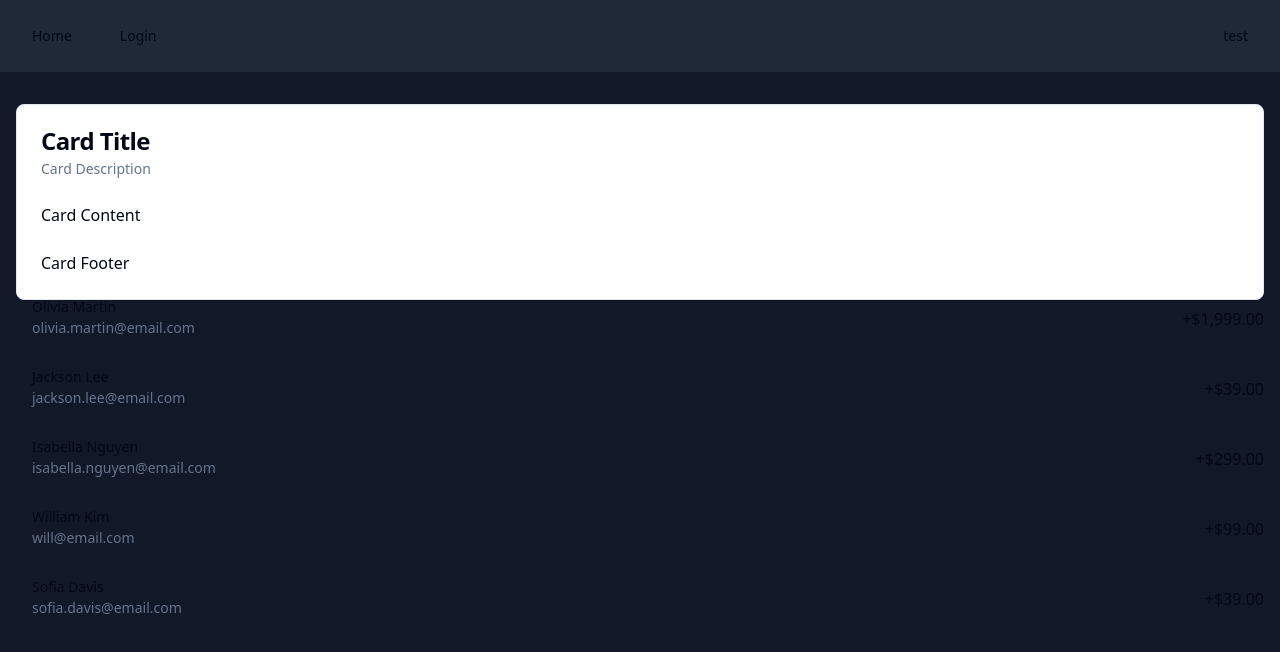
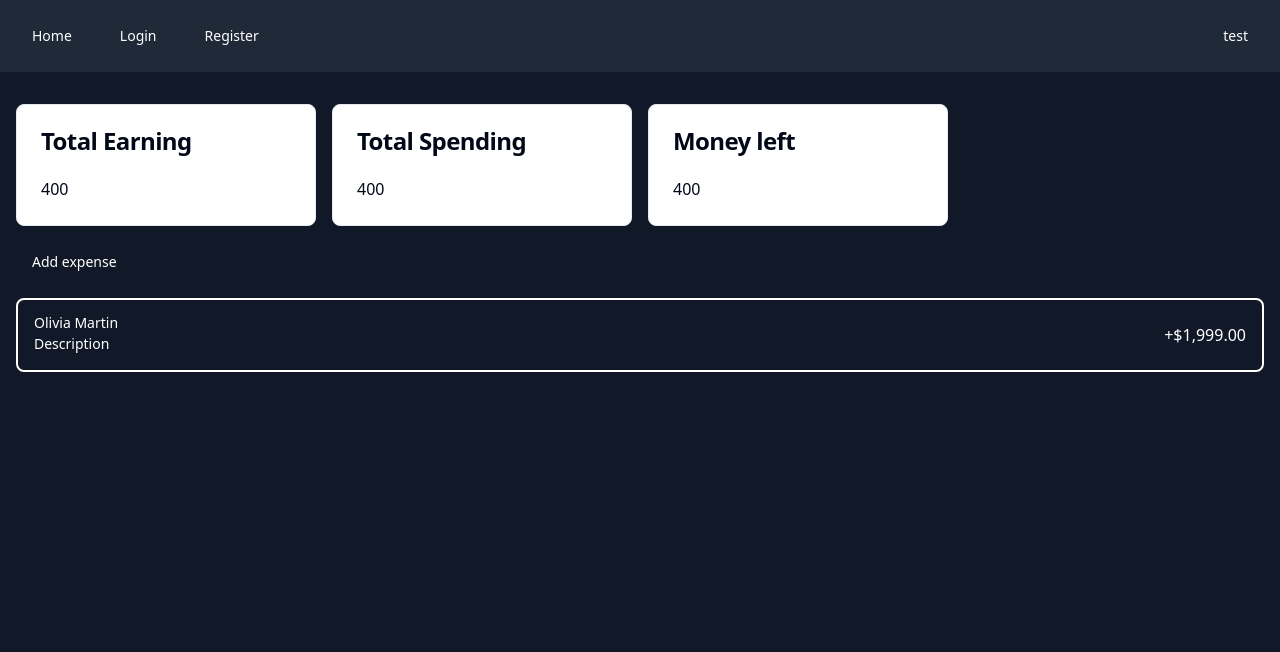
Before and after one commit to aquafinatrippy/finance-manager, a React (Vite) app in the folder Client/: page / in a window 1280 px wide. Shown: the top 652 px of the page. Built offline with nearby package versions, Linux system fonts and the light colour scheme; sample sign-in values are in the browser's storage.

Commit message:
fixed styiling, created empty route for adding expenses

```diff
--- a/Client/src/@/components/ui/button.tsx
+++ b/Client/src/@/components/ui/button.tsx
@@ -1,56 +1,56 @@
-import * as React from "react";
-import { Slot } from "@radix-ui/react-slot";
-import { cva, type VariantProps } from "class-variance-authority";
+import * as React from 'react'
+import { Slot } from '@radix-ui/react-slot'
+import { cva, type VariantProps } from 'class-variance-authority'
 
-import { cn } from "@/lib/utils";
+import { cn } from '@/lib/utils'
 
 const buttonVariants = cva(
-  "inline-flex items-center justify-center rounded-md text-sm font-medium ring-offset-background transition-colors focus-visible:outline-none focus-visible:ring-2 focus-visible:ring-ring focus-visible:ring-offset-2 disabled:pointer-events-none disabled:opacity-50",
+  'inline-flex items-center justify-center rounded-md text-sm font-medium ring-offset-background transition-colors focus-visible:outline-none focus-visible:ring-2 focus-visible:ring-ring focus-visible:ring-offset-2 disabled:pointer-events-none disabled:opacity-50',
   {
     variants: {
       variant: {
-        default: "bg-primary text-primary-foreground hover:bg-primary/90",
+        default: 'bg-primary text-primary-foreground hover:bg-primary/90',
         destructive:
-          "bg-destructive text-destructive-foreground hover:bg-destructive/90",
+          'bg-destructive text-destructive-foreground hover:bg-destructive/90',
         outline:
-          "border border-input bg-background hover:bg-accent hover:text-accent-foreground",
+          'border border-input bg-background hover:bg-accent hover:text-accent-foreground',
         secondary:
-          "bg-secondary text-secondary-foreground hover:bg-secondary/80",
-        ghost: "hover:bg-accent hover:text-accent-foreground",
-        link: "text-primary underline-offset-4 hover:underline",
+          'bg-secondary text-secondary-foreground hover:bg-secondary/80',
+        ghost: 'text-white hover:bg-accent hover:text-accent-foreground',
+        link: 'text-primary underline-offset-4 hover:underline',
       },
       size: {
-        default: "h-10 px-4 py-2",
-        sm: "h-9 rounded-md px-3",
-        lg: "h-11 rounded-md px-8",
-        icon: "h-10 w-10",
+        default: 'h-10 px-4 py-2',
+        sm: 'h-9 rounded-md px-3',
+        lg: 'h-11 rounded-md px-8',
+        icon: 'h-10 w-10',
       },
     },
     defaultVariants: {
-      variant: "default",
-      size: "default",
+      variant: 'default',
+      size: 'default',
     },
   }
-);
+)
 
 export interface ButtonProps
   extends React.ButtonHTMLAttributes<HTMLButtonElement>,
     VariantProps<typeof buttonVariants> {
-  asChild?: boolean;
+  asChild?: boolean
 }
 
 const Button = React.forwardRef<HTMLButtonElement, ButtonProps>(
   ({ className, variant, size, asChild = false, ...props }, ref) => {
-    const Comp = asChild ? Slot : "button";
+    const Comp = asChild ? Slot : 'button'
     return (
       <Comp
         className={cn(buttonVariants({ variant, size, className }))}
         ref={ref}
         {...props}
       />
-    );
+    )
   }
-);
-Button.displayName = "Button";
+)
+Button.displayName = 'Button'
 
-export { Button, buttonVariants };
+export { Button, buttonVariants }
--- a/Client/src/App.tsx
+++ b/Client/src/App.tsx
@@ -5,6 +5,7 @@ import { LoginView } from './views/LoginView'
 import { PrivateRoute } from './components/PrivateRoute'
 import { Toaster } from '@/components/ui/toaster'
 import { RegisterView } from './views/RegisterView'
+import { CreateFinance } from './views/CreateFinance'
 
 function App() {
   return (
@@ -19,6 +20,9 @@ function App() {
               </Route>
               <Route path='/login' element={<LoginView />} />
               <Route path='/register' element={<RegisterView />} />
+              <Route path='/create-finance' element={<PrivateRoute />}>
+                <Route path='/create-finance' element={<CreateFinance />} />
+              </Route>
             </Routes>
           </div>
         </div>
--- a/Client/src/components/FinanceCard.tsx
+++ b/Client/src/components/FinanceCard.tsx
@@ -1,25 +1,20 @@
-import {
-  Card,
-  CardContent,
-  CardDescription,
-  CardFooter,
-  CardHeader,
-  CardTitle,
-} from '@/components/ui/card'
+import { Card, CardContent, CardHeader, CardTitle } from '@/components/ui/card'
 
-export const FinanceCard = () => {
+interface FinanceCardProps {
+  sum: number
+  title: string
+}
+
+export const FinanceCard = ({ sum, title }: FinanceCardProps) => {
   return (
     <Card>
       <CardHeader>
-        <CardTitle>Card Title</CardTitle>
-        <CardDescription>Card Description</CardDescription>
+        <CardTitle>{title}</CardTitle>
+        {/* <CardDescription>Card Description</CardDescription> */}
       </CardHeader>
       <CardContent>
-        <p>Card Content</p>
+        <h3>{sum}</h3>
       </CardContent>
-      <CardFooter>
-        <p>Card Footer</p>
-      </CardFooter>
     </Card>
   )
 }
--- a/Client/src/components/FinancialOutput.tsx
+++ b/Client/src/components/FinancialOutput.tsx
@@ -1,44 +1,16 @@
 export const FinancialOutput = () => {
   return (
     <div className='space-y-8'>
-      <div className='flex items-center'>
+      <div className='flex py-4 border-white border-2 rounded-lg items-center mt-4'>
         <div className='ml-4 space-y-1'>
-          <p className='text-sm font-medium leading-none'>Olivia Martin</p>
-          <p className='text-sm text-muted-foreground'>
-            olivia.martin@email.com
+          <p className='text-sm text-white font-medium leading-none'>
+            Olivia Martin
+          </p>
+          <p className='text-sm text-white text-muted-foreground'>
+            Description
           </p>
         </div>
-        <div className='ml-auto font-medium'>+$1,999.00</div>
-      </div>
-      <div className='flex items-center'>
-        <div className='ml-4 space-y-1'>
-          <p className='text-sm font-medium leading-none'>Jackson Lee</p>
-          <p className='text-sm text-muted-foreground'>jackson.lee@email.com</p>
-        </div>
-        <div className='ml-auto font-medium'>+$39.00</div>
-      </div>
-      <div className='flex items-center'>
-        <div className='ml-4 space-y-1'>
-          <p className='text-sm font-medium leading-none'>Isabella Nguyen</p>
-          <p className='text-sm text-muted-foreground'>
-            isabella.nguyen@email.com
-          </p>
-        </div>
-        <div className='ml-auto font-medium'>+$299.00</div>
-      </div>
-      <div className='flex items-center'>
-        <div className='ml-4 space-y-1'>
-          <p className='text-sm font-medium leading-none'>William Kim</p>
-          <p className='text-sm text-muted-foreground'>will@email.com</p>
-        </div>
-        <div className='ml-auto font-medium'>+$99.00</div>
-      </div>
-      <div className='flex items-center'>
-        <div className='ml-4 space-y-1'>
-          <p className='text-sm font-medium leading-none'>Sofia Davis</p>
-          <p className='text-sm text-muted-foreground'>sofia.davis@email.com</p>
-        </div>
-        <div className='ml-auto font-medium'>+$39.00</div>
+        <div className='ml-auto text-white font-medium mr-4'>+$1,999.00</div>
       </div>
     </div>
   )
--- a/Client/src/components/Header.tsx
+++ b/Client/src/components/Header.tsx
@@ -1,5 +1,5 @@
-import { Button } from "@/components/ui/button";
-import { useLocation, useNavigate } from "react-router-dom";
+import { Button } from '@/components/ui/button'
+import { useLocation, useNavigate } from 'react-router-dom'
 
 import {
   DropdownMenu,
@@ -10,51 +10,51 @@ import {
   DropdownMenuSeparator,
   DropdownMenuShortcut,
   DropdownMenuTrigger,
-} from "@/components/ui/dropdown-menu";
+} from '@/components/ui/dropdown-menu'
 
 const links = [
-  { text: "Home", goTo: "/" },
-  { text: "Login", goTo: "/login" },
-];
+  { text: 'Home', goTo: '/' },
+  { text: 'Login', goTo: '/login' },
+  { text: 'Register', goTo: '/register' },
+]
 
 export const Header = () => {
-  const location = useLocation();
-  const navigate = useNavigate();
+  const location = useLocation()
+  const navigate = useNavigate()
 
   const changeLocation = (loc: string) => {
     if (loc !== location.pathname) {
-      navigate(loc);
+      navigate(loc)
     }
-  };
+  }
 
   return (
-    <header className="bg-gray-800 py-4">
-      <div className="container mx-auto flex justify-between items-center px-4">
-        <div className="flex items-center">
-          <nav className="space-x-4">
+    <header className='bg-gray-800 py-4'>
+      <div className='container mx-auto flex justify-between items-center px-4'>
+        <div className='flex items-center'>
+          <nav className='space-x-4'>
             {links.map(({ text, goTo }, index) => (
               <Button
                 key={index}
                 onClick={() => changeLocation(goTo)}
-                variant="ghost"
-              >
+                variant='ghost'>
                 {text}
               </Button>
             ))}
           </nav>
         </div>
-        <div className="flex items-center">
+        <div className='flex items-center'>
           <DropdownMenu>
             <DropdownMenuTrigger asChild>
-              <Button variant="ghost" className="relative">
+              <Button variant='ghost' className='relative'>
                 test
               </Button>
             </DropdownMenuTrigger>
-            <DropdownMenuContent className="w-56" align="end" forceMount>
-              <DropdownMenuLabel className="font-normal">
-                <div className="flex flex-col space-y-1">
-                  <p className="text-sm font-medium leading-none">shadcn</p>
-                  <p className="text-xs leading-none text-muted-foreground">
+            <DropdownMenuContent className='w-56' align='end' forceMount>
+              <DropdownMenuLabel className='font-normal'>
+                <div className='flex flex-col space-y-1'>
+                  <p className='text-sm font-medium leading-none'>shadcn</p>
+                  <p className='text-xs leading-none text-muted-foreground'>
                     m@example.com
                   </p>
                 </div>
@@ -81,9 +81,9 @@ export const Header = () => {
                 <DropdownMenuShortcut>⇧⌘Q</DropdownMenuShortcut>
               </DropdownMenuItem>
             </DropdownMenuContent>
-          </DropdownMenu>{" "}
+          </DropdownMenu>{' '}
         </div>
       </div>
     </header>
-  );
-};
+  )
+}
--- /dev/null
+++ b/Client/src/views/CreateFinance.tsx
@@ -0,0 +1,3 @@
+export const CreateFinance = () => {
+  return <div>CreateFinance</div>
+}
--- a/Client/src/views/HomeView.tsx
+++ b/Client/src/views/HomeView.tsx
@@ -1,11 +1,31 @@
+import { useNavigate } from 'react-router-dom'
+import { Button } from '../@/components/ui/button'
 import { FinanceCard } from '../components/FinanceCard'
 import { FinancialOutput } from '../components/FinancialOutput'
 
 export const HomeView = () => {
+  const navigate = useNavigate()
+
+  const dummyData = [
+    { sum: 400, title: 'Total Earning' },
+    { sum: 400, title: 'Total Spending' },
+    { sum: 400, title: 'Money left' },
+  ]
+
   return (
     <div>
-      <FinanceCard />
-      <FinancialOutput />
+      <div className='grid grid-cols-2 md:grid-cols-4 gap-4'>
+        {dummyData.map(({ sum, title }, index) => (
+          <FinanceCard sum={sum} title={title} key={index} />
+        ))}
+      </div>
+
+      <div className='mt-4'>
+        <Button onClick={() => navigate('/create-finance')} variant='ghost'>
+          Add expense
+        </Button>
+        <FinancialOutput />
+      </div>
     </div>
   )
 }
```
